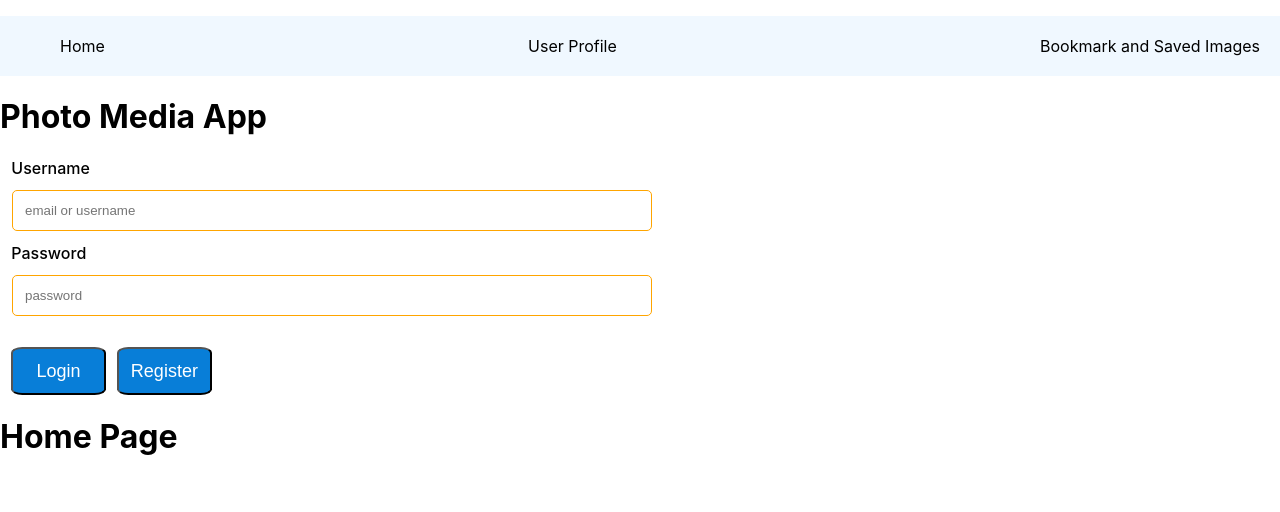
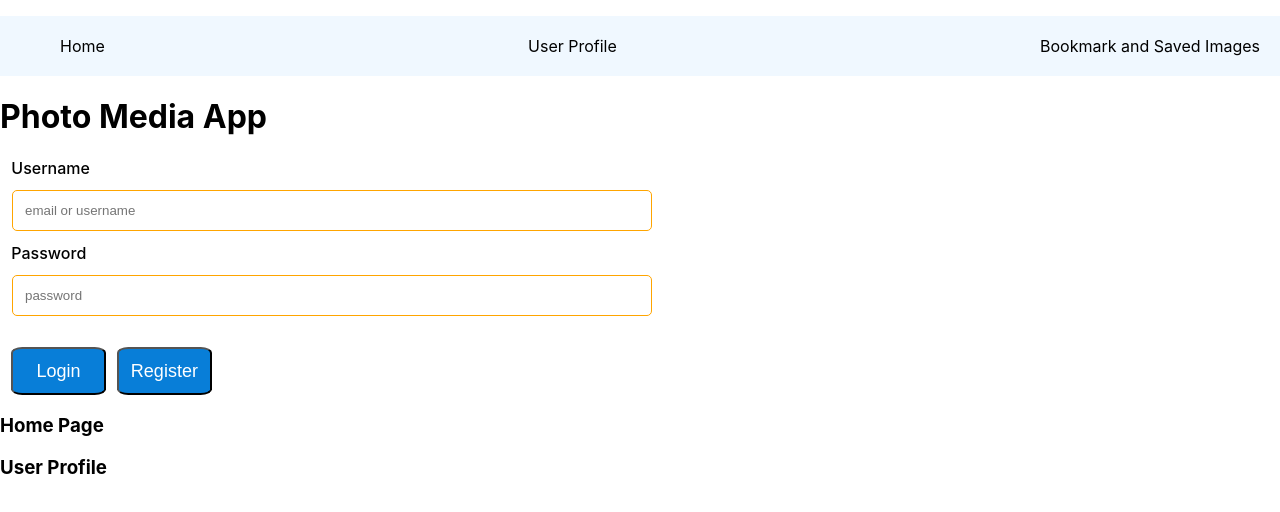
Before and after one commit to KevTheeDev/React-Photo-App, a React (Create React App) app: page / in a window 1280 px wide. Shown: the top 512 px of the page. Built offline with nearby package versions, Linux system fonts and the light colour scheme.

Commit message:
changed h1 to h3's

```diff
--- a/src/App.js
+++ b/src/App.js
@@ -2,6 +2,7 @@ import React from 'react';
 import NavigationBar from './component/NavigationBar.css';
 import Login from './component/Login.js';
 import Home from './component/Home.js';
+import UserProfile from './component/UserProfile.js';
 
 class App extends React.Component {
   constructor(props) {
@@ -25,6 +26,7 @@ class App extends React.Component {
 
         <Login />
         <Home />
+        <UserProfile />
     </div>
     );
   }
--- a/src/component/Bookmarks.js
+++ b/src/component/Bookmarks.js
@@ -3,7 +3,7 @@ import React from 'react';
 function Bookmarks(){
     return(
         <React.Fragment>
-            <h1> Bookmarks </h1>
+            <h3> Bookmarks </h3>
         </React.Fragment>
     )
 }
--- a/src/component/Home.js
+++ b/src/component/Home.js
@@ -3,7 +3,7 @@ import React from 'react';
 function Home(){
     return(
         <React.Fragment>
-            <h1> Home Page </h1>
+            <h3> Home Page </h3>
         </React.Fragment>
     )
 }
--- a/src/component/UserProfile.js
+++ b/src/component/UserProfile.js
@@ -3,7 +3,7 @@ import React from 'react';
 function Profile(){
     return(
         <React.Fragment>
-            <h1> User Profile </h1>
+            <h3> User Profile </h3>
         </React.Fragment>
     )
 }
```
